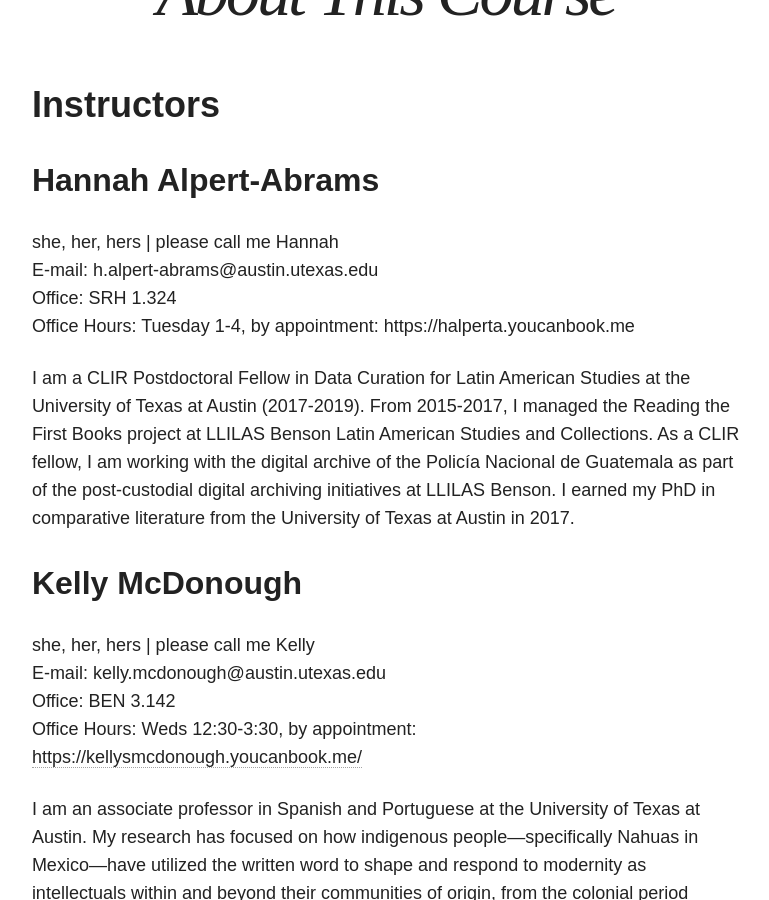
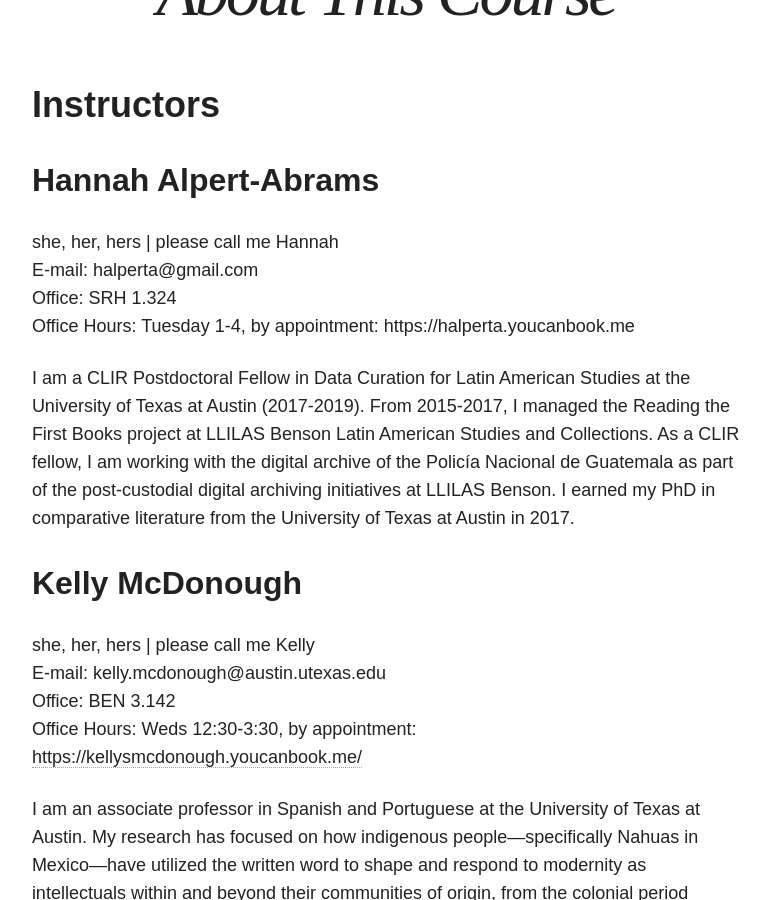
Before and after one commit to pilarvillanueva/criticalarchives, a Jekyll site: the page built from about/index.md, in a window 1280 px wide and 900 px high, scrolled down 520 px. Shown: the whole window, without its empty margins (254-1023 px from the left). Built offline with Jekyll 4.4.1, drawn with Linux system fonts in a browser that asks for light colours; nearby versions of some CDN libraries.

Commit message:
email address

```diff
--- a/about/index.md
+++ b/about/index.md
@@ -15,7 +15,7 @@
 
 ## Hannah Alpert-Abrams
 she, her, hers | please call me Hannah \\
-E-mail: h.alpert-abrams@austin.utexas.edu
+E-mail: halperta@gmail.com
 Office: SRH 1.324
 Office Hours: Tuesday 1-4, by appointment: https://halperta.youcanbook.me
 
```
